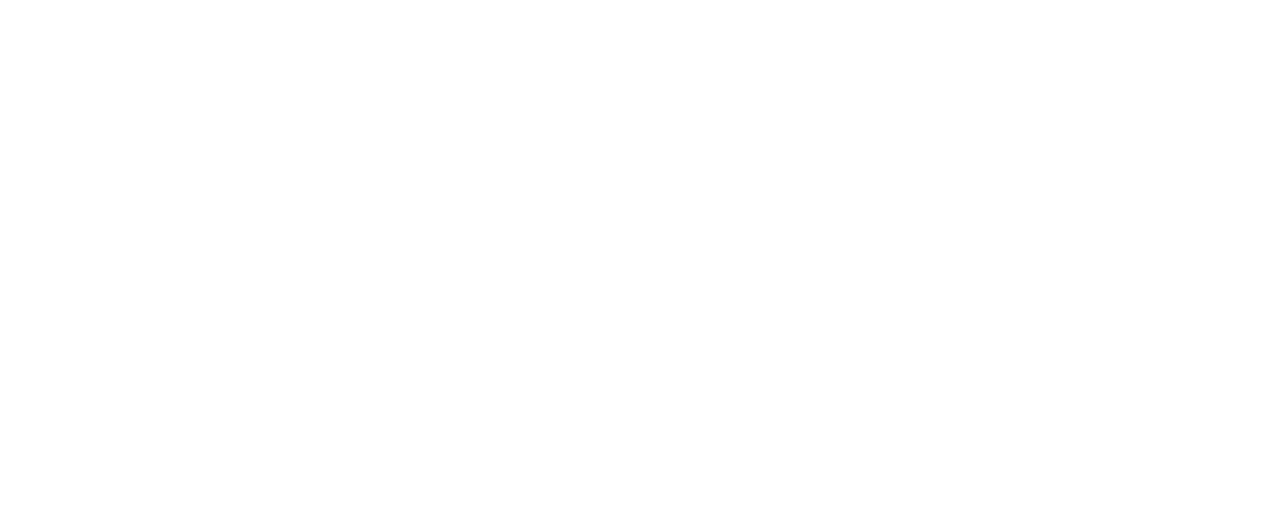
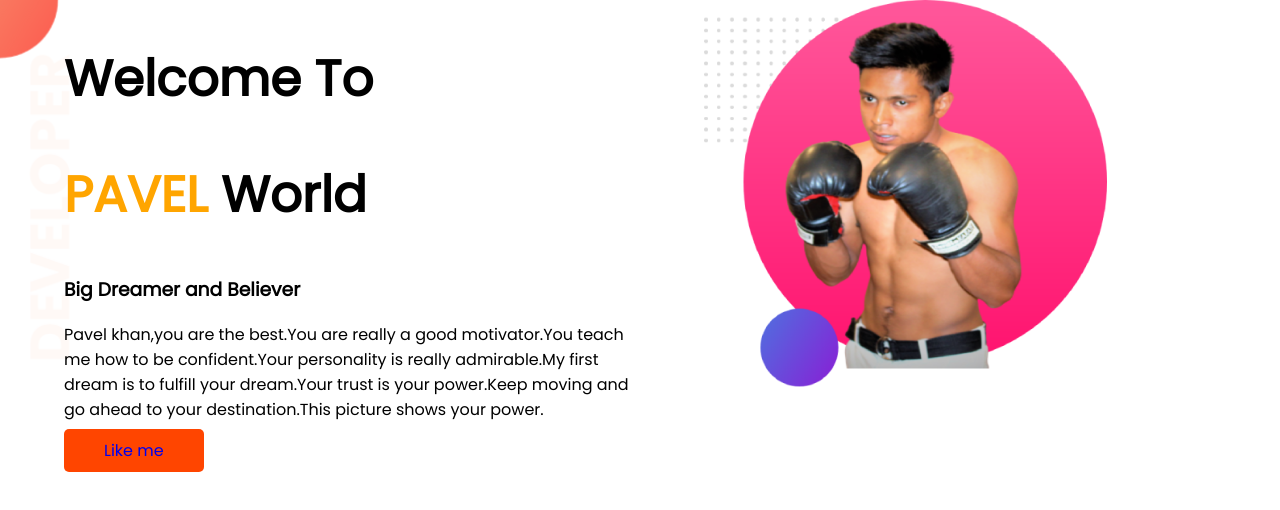
Before and after one commit to Tishamoni/my-world, a plain HTML site: page index.html in a window 1280 px wide. Drawn offline with Linux system fonts and the light colour scheme.

Commit message:
top banner added

```diff
--- a/index.html
+++ b/index.html
@@ -1,13 +1,35 @@
 <!DOCTYPE html>
 <html lang="en">
+
 <head>
     <meta charset="UTF-8">
     <meta http-equiv="X-UA-Compatible" content="IE=edge">
     <meta name="viewport" content="width=device-width, initial-scale=1.0">
     <title>My world</title>
+    <link rel="preconnect" href="https://fonts.googleapis.com">
+    <link rel="preconnect" href="https://fonts.gstatic.com" crossorigin>
+    <link href="https://fonts.googleapis.com/css2?family=Poppins&display=swap" rel="stylesheet">
     <link rel="stylesheet" href="style.css">
 </head>
+
 <body>
+    <section class="top-banner">
+        <div class="half-width">
+            <h1>Welcome To</h1>
+            <h1><span class="orange-color">PAVEL</span> World</h1>
+            <h3>Big Dreamer and Believer</h3>
+            <p>Pavel khan,you are the best.You are really a good motivator.You teach me how to be confident.Your
+                personality
+                is really admirable.My first dream is to fulfill your dream.Your trust is your power.Keep moving and go
+                ahead to your destination.This picture shows your power.</p>
+            <a class="link-button" target="_blank" href="https://www.linkedin.com/feed/">Like me</a>
+        </div>
+        <div class="half-width">
+            <img src="images/my hero.png" alt="">
+        </div>
+    </section>
+
 
 </body>
+
 </html>
--- a/style.css
+++ b/style.css
@@ -0,0 +1,31 @@
+body{
+    font-family: 'Poppins', sans-serif;
+    margin: 0;
+}
+h1{
+    font-size: 50px;
+}
+.orange-color{
+    color:orange
+}
+section{
+    display: flex;
+}
+.half-width{
+    width: 50%;
+    padding-left: 5%;
+}
+.half-width img{
+    width: 70%;
+}
+.link-button{
+    text-decoration: none;
+    background-color: orangered;
+    padding: 10px 40px;
+    border-radius: 5px;
+
+}
+.top-banner{
+    background-image: url(images/top-banner.png);
+    background-repeat: no-repeat;
+}
```
Also changed, not shown: images/dream-bg.png (added), images/exp-bg.png (added), images/jhankar.png (added), images/jhankar2.png (added), images/my hero.png (added), images/my-bg.png (added), images/my-bg2.png (added), images/top-banner.png (added), show off/84441085_200335451116824_3635138754580054016_n.jpg (added), show off/IMG_0629.JPG (added), show off/IMG_6796.jpg (added).
